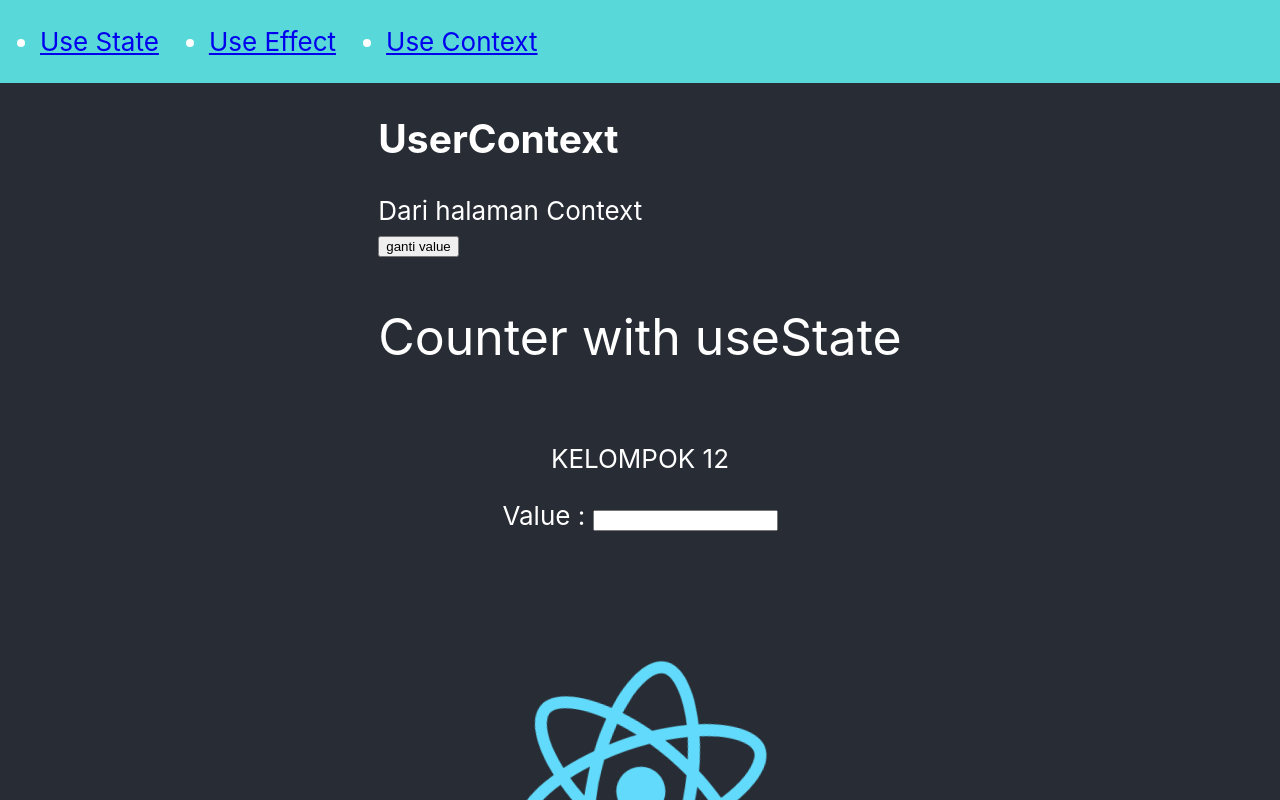
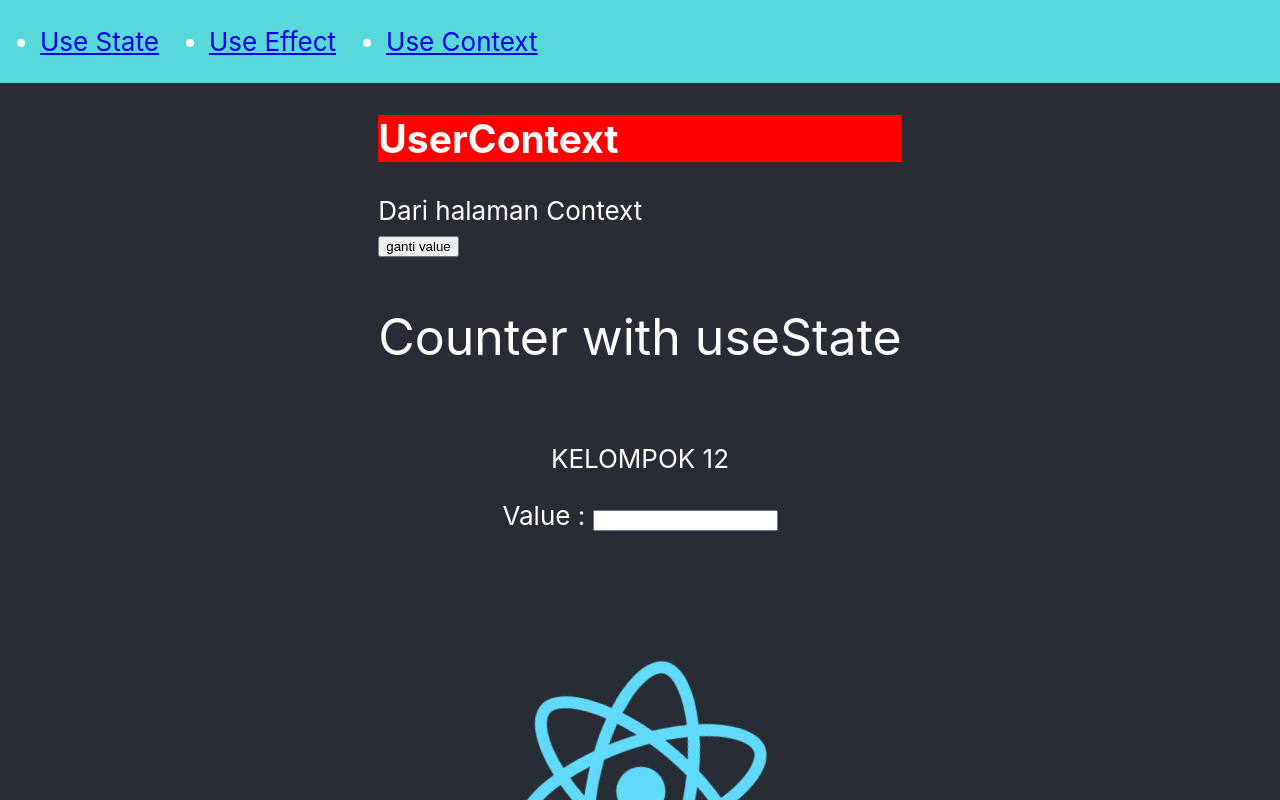
Before and after one commit to maulanaahmad127/tugas_mod4_prplbk_kel12, a React (Create React App) app: page / in a window 1280 px wide. Shown: the top 800 px of the page. Built offline with nearby package versions, Linux system fonts and the light colour scheme.

Commit message:
useContext2

```diff
--- a/src/App.js
+++ b/src/App.js
@@ -4,9 +4,10 @@ import React, { useState } from 'react';
 import { BrowserRouter as Router, Routes, Route, Link } from "react-router-dom";
 import Counter from './learn-useState/Counter';
 import Effect from './learn-useEffect/index';
-import Context, { UserContext } from './learn-useContext/index';
+import Context, { UserContext, TemeContext } from './learn-useContext/index';
 function App() {
   const [values, setValues] = useState('Dari halaman Context')
+  const teme = { background: 'red' }
   return (
     <Router><div className="App-header">
       <nav className='NavBar'>
@@ -23,11 +24,13 @@ function App() {
         </ul>
       </nav>
       <UserContext.Provider value={{ values, setValues }}>
-        <Routes>
-          <Route path='/' exact element={<Counter />} />
-          <Route path='/effect' exact element={<Effect />} />
-          <Route path='/context' exact element={<Context />} />
-        </Routes>
+        <TemeContext.Provider value={teme}>
+          <Routes>
+            <Route path='/' exact element={<Counter />} />
+            <Route path='/effect' exact element={<Effect />} />
+            <Route path='/context' exact element={<Context />} />
+          </Routes>
+        </TemeContext.Provider>
       </UserContext.Provider>
     </div>
     </Router>
--- a/src/learn-useContext/index.js
+++ b/src/learn-useContext/index.js
@@ -12,6 +12,7 @@ const themes = {
         background: "#222222",
     },
 }
+export const TemeContext = createContext();
 export const UserContext = createContext(null);
 const ThemeContext = React.createContext(themes.light);
 export default function Index() {
--- a/src/learn-useState/Counter.js
+++ b/src/learn-useState/Counter.js
@@ -1,9 +1,10 @@
 import React, { useContext, useState } from "react";
 import logo from "../logo.svg";
 import "./Counter.css";
-import { UserContext } from "../learn-useContext/index";
+import { UserContext, TemeContext } from "../learn-useContext/index";
 export default function Counter() {
     const { values, setValues } = useContext(UserContext);
+    const teme = useContext(TemeContext)
     const [showImage, setShowImage] = useState(true);
     const [count, setCount] = useState(0);
     const [formValue, setValue] = useState("");
@@ -18,7 +19,7 @@ export default function Counter() {
     };
     return (
         <div>
-            <h2>UserContext</h2>
+            <h2 style={teme}>UserContext</h2>
             <div>{values}</div>
             <button onClick={() => setValues("hey")}> ganti value</button>
             <div className="Main">
```
